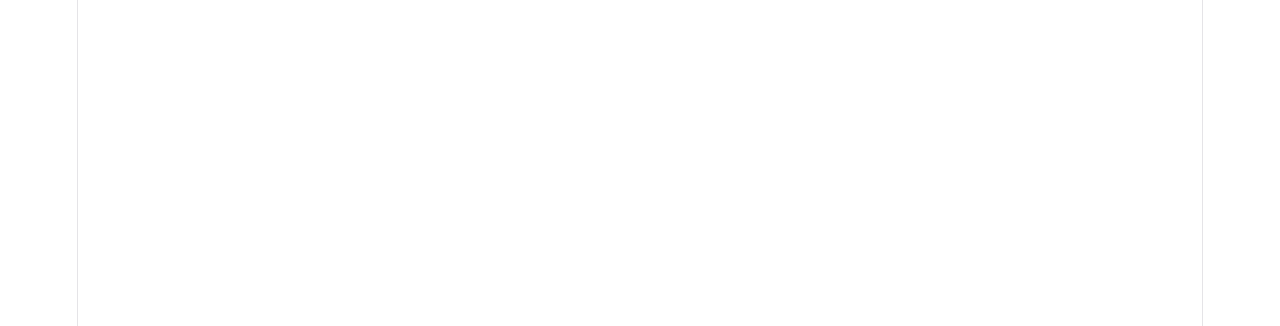
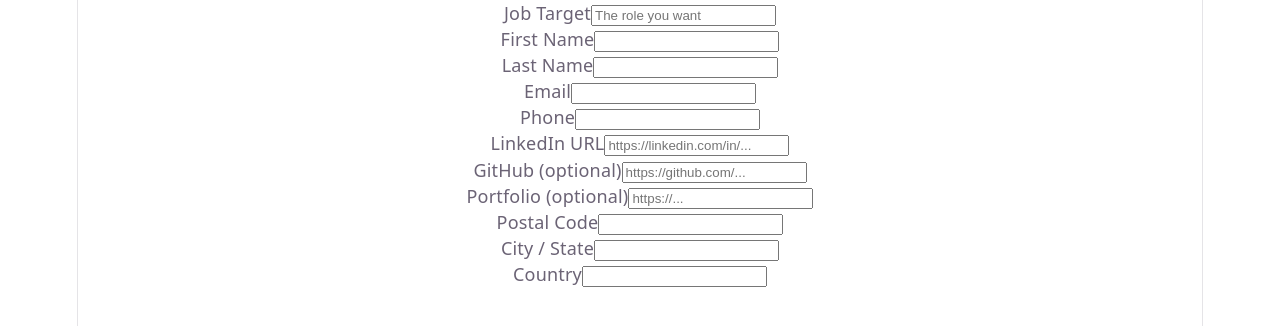
Before and after one commit to krig6/odin-cv-application, a React (Vite) app: page / in a window 1280 px wide. Shown: the top 326 px of the page. Built offline with nearby package versions, Linux system fonts and the light colour scheme.

Commit message:
feat(Personal): add PersonalDetails component and include in App layout

```diff
--- a/src/App.jsx
+++ b/src/App.jsx
@@ -1,8 +1,11 @@
+import { PersonalDetails } from "./components/PersonalDetails"
+
 export const App = () => {
   return (
     <>
       <div className="cv-builder">
         <div className="cv-builder__inputs">
+          <PersonalDetails />
         </div>
         <div className="cv-builder__preview">
         </div>
--- /dev/null
+++ b/src/components/PersonalDetails.jsx
@@ -0,0 +1,60 @@
+export const PersonalDetails = () => {
+  return (
+    <div className="personal-details">
+      <div className="personal-details__field">
+        <label className="personal-details__label" htmlFor="job-target">Job Target</label>
+        <input className="personal-details__input" id="job-target" type="text" placeholder="The role you want" />
+      </div>
+
+      <div className="personal-details__field">
+        <label className="personal-details__label" htmlFor="first-name">First Name</label>
+        <input className="personal-details__input" id="first-name" type="text" />
+      </div>
+
+      <div className="personal-details__field">
+        <label className="personal-details__label" htmlFor="last-name">Last Name</label>
+        <input className="personal-details__input" id="last-name" type="text" />
+      </div>
+
+      <div className="personal-details__field">
+        <label className="personal-details__label" htmlFor="email">Email</label>
+        <input className="personal-details__input" id="email" type="email" />
+      </div>
+
+      <div className="personal-details__field">
+        <label className="personal-details__label" htmlFor="phone">Phone</label>
+        <input className="personal-details__input" id="phone" type="tel" />
+      </div>
+
+      <div className="personal-details__field">
+        <label className="personal-details__label" htmlFor="linkedin">LinkedIn URL</label>
+        <input className="personal-details__input" id="linkedin" type="url" placeholder="https://linkedin.com/in/..." />
+      </div>
+
+      <div className="personal-details__field">
+        <label className="personal-details__label" htmlFor="github">GitHub (optional)</label>
+        <input className="personal-details__input" id="github" type="url" placeholder="https://github.com/..." />
+      </div>
+
+      <div className="personal-details__field">
+        <label className="personal-details__label" htmlFor="portfolio">Portfolio (optional)</label>
+        <input className="personal-details__input" id="portfolio" type="url" placeholder="https://..." />
+      </div>
+
+      <div className="personal-details__field">
+        <label className="personal-details__label" htmlFor="postal-code">Postal Code</label>
+        <input className="personal-details__input" id="postal-code" type="text" />
+      </div>
+
+      <div className="personal-details__field">
+        <label className="personal-details__label" htmlFor="city-state">City / State</label>
+        <input className="personal-details__input" id="city-state" type="text" />
+      </div>
+
+      <div className="personal-details__field">
+        <label className="personal-details__label" htmlFor="country">Country</label>
+        <input className="personal-details__input" id="country" type="text" />
+      </div>
+    </div>
+  )
+}
```
